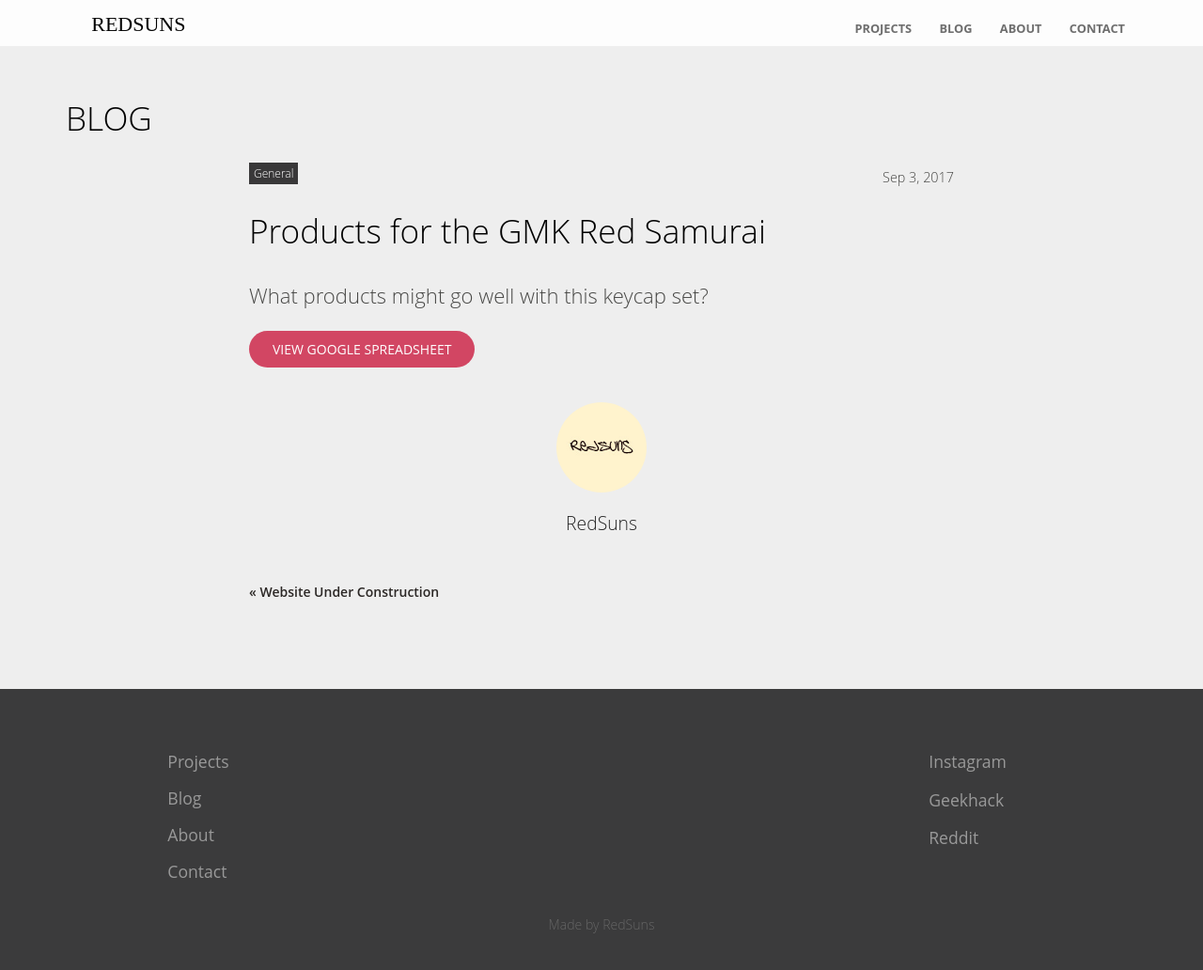
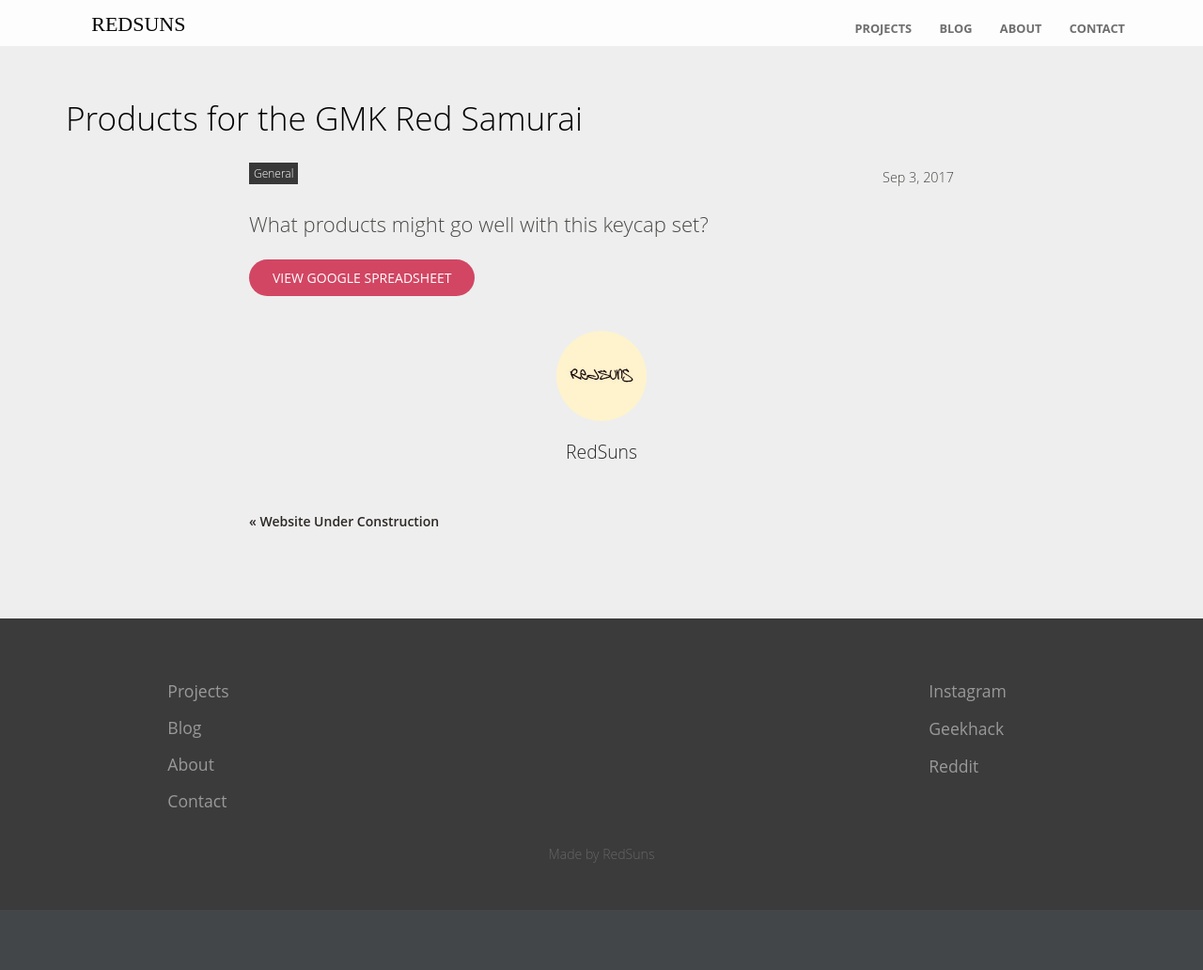
Before and after one commit to RedSunsRMK/redsunsrmk.github.io, a Jekyll site: the page built from _posts/2017-09-03-products-for-the-red-samurai.html, in a window 1280 px wide and 1044 px high. Shown: the top 1032 px of the window at 94% size. Built offline with Jekyll 4.4.1, drawn with Linux system fonts in a browser that asks for light colours.

Commit message:
Update 2017-09-03-products-for-the-red-samurai.html

```diff
--- a/_posts/2017-09-03-products-for-the-red-samurai.html
+++ b/_posts/2017-09-03-products-for-the-red-samurai.html
@@ -1,11 +1,10 @@
 ---
 date: 2017-09-03
-title: BLOG
+title: Products for the GMK Red Samurai
 categories:
   - general
 author_staff_member: redsuns
 ---
-<h2>Products for the GMK Red Samurai</h2>
 <p>What products might go well with this keycap set?</p>
 
 <div class="cta button links"><a href="https://docs.google.com/spreadsheets/d/1UC0bg5Uiq7f1z5brNZsXr9EnVoeY19NEzc01nV8RM6k/edit?usp=sharing>/" target="_blank">View Google Spreadsheet</a></div>
```
